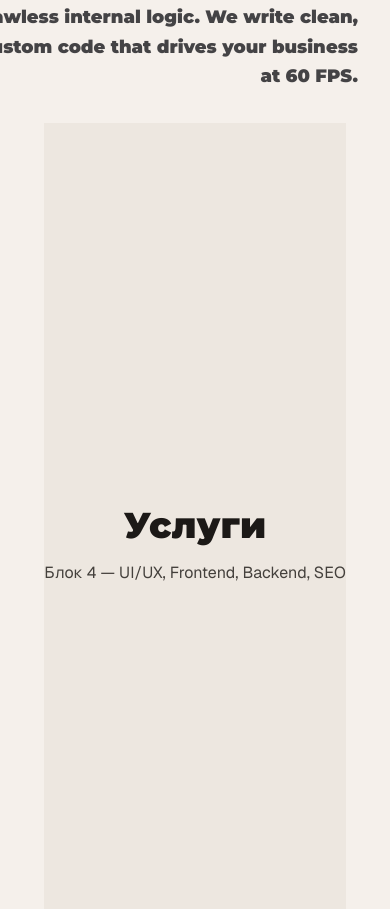
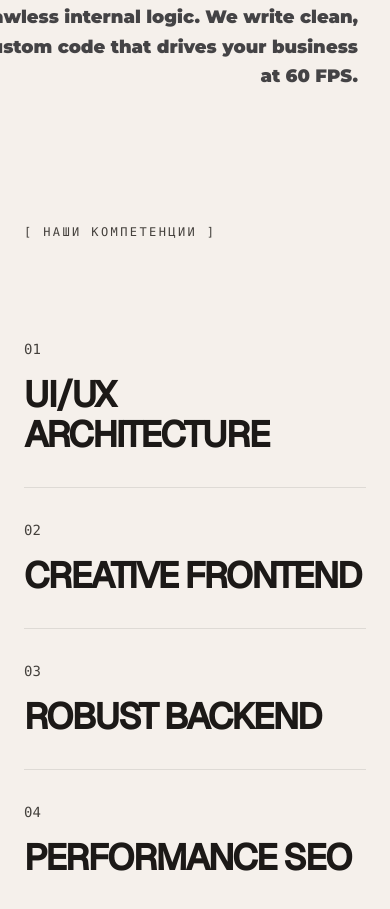
Before and after one commit to SenichSan/arsensan, a Next.js app: page / in a window 390 px wide. Shown: the part 4941-5850 px from the top of the page. Built offline with nearby package versions, Linux system fonts and the light colour scheme.

Commit message:
alpha version block 4 competentions;

```diff
--- a/app/page.tsx
+++ b/app/page.tsx
@@ -1,5 +1,6 @@
 import PainPoints from "@/components/PainPoints";
 import SolutionManifestoBlock from "@/components/SolutionManifestoBlock";
+import ServicesBlock from "@/components/ServicesBlock";
 
 export default function Home() {
   return (
@@ -80,17 +81,7 @@ export default function Home() {
       <SolutionManifestoBlock />
 
       {/* ─── Блок 4: Услуги (Декомпозиция) ─── */}
-      <section
-        id="services"
-        className="min-h-screen flex items-center justify-center bg-surface-alt"
-      >
-        <div className="text-center">
-          <h2 className="text-4xl md:text-5xl font-heading font-semibold">
-            Услуги
-          </h2>
-          <p className="mt-4 text-on-surface-muted">Блок 4 — UI/UX, Frontend, Backend, SEO</p>
-        </div>
-      </section>
+      <ServicesBlock />
 
       {/* ─── Блок 5: Портфолио (Доказательства) ─── */}
       <section
--- /dev/null
+++ b/components/ServicesBlock.tsx
@@ -0,0 +1,174 @@
+"use client";
+
+import React, { useRef, useEffect, useState } from "react";
+import gsap from "gsap";
+
+const servicesData = [
+  {
+    id: "01",
+    title: "UI/UX ARCHITECTURE",
+    description: "Проектирование логики, которая ведет клиента к покупке без визуального шума. Wireframes, Prototyping, Design Systems.",
+    mediaSrc: "https://images.unsplash.com/photo-1618005182384-a83a8bd57fbe?q=80&w=800&auto=format&fit=crop"
+  },
+  {
+    id: "02",
+    title: "CREATIVE FRONTEND",
+    description: "Анимации уровня Awwwards, WebGL и GSAP. Ваш сайт будет ощущаться как дорогой физический продукт.",
+    mediaSrc: "https://images.unsplash.com/photo-1550745165-9bc0b252726f?q=80&w=800&auto=format&fit=crop"
+  },
+  {
+    id: "03",
+    title: "ROBUST BACKEND",
+    description: "Бесшовная интеграция, безопасность данных и архитектура, которая выдержит высокие нагрузки.",
+    mediaSrc: "https://images.unsplash.com/photo-1555099962-4199c345e5dd?q=80&w=800&auto=format&fit=crop"
+  },
+  {
+    id: "04",
+    title: "PERFORMANCE SEO",
+    description: "Техническая оптимизация до зеленых зон в Google Lighthouse. Семантика и микроразметка.",
+    mediaSrc: "https://images.unsplash.com/photo-1551288049-bebda4e38f71?q=80&w=800&auto=format&fit=crop"
+  }
+];
+
+export default function ServicesBlock() {
+  const cursorRef = useRef<HTMLDivElement>(null);
+  const xTo = useRef<any>(null);
+  const yTo = useRef<any>(null);
+  const [activeMedia, setActiveMedia] = useState<number | null>(null);
+
+  // Состояние клика для мобильных устройств
+  const [activeAccordion, setActiveAccordion] = useState<number | null>(null);
+
+  useEffect(() => {
+    // Проверка на устройства с touch/без мыши
+    const isTouchDevice = window.matchMedia("(hover: none) and (pointer: coarse)").matches;
+
+    if (cursorRef.current && !isTouchDevice) {
+      xTo.current = gsap.quickTo(cursorRef.current, "x", { duration: 0.6, ease: "power3" });
+      yTo.current = gsap.quickTo(cursorRef.current, "y", { duration: 0.6, ease: "power3" });
+    }
+
+    const mouseMove = (e: MouseEvent) => {
+      // Игнорируем mousemove на тач-девайсах
+      if (isTouchDevice) return;
+
+      // Вычитаем половину ширины и высоты медиа-контейнера для центрирования
+      xTo.current?.(e.clientX - 150);
+      yTo.current?.(e.clientY - 200);
+    };
+
+    if (!isTouchDevice) {
+      window.addEventListener("mousemove", mouseMove);
+    }
+
+    return () => {
+      window.removeEventListener("mousemove", mouseMove);
+    };
+  }, []);
+
+  const handleMouseEnter = (index: number) => {
+    const isTouchDevice = window.matchMedia("(hover: none) and (pointer: coarse)").matches;
+    if (isTouchDevice) return;
+
+    setActiveMedia(index);
+    if (cursorRef.current) {
+      gsap.to(cursorRef.current, { scale: 1, duration: 0.5, ease: "back.out(1.5)" });
+    }
+  };
+
+  const handleMouseLeave = () => {
+    const isTouchDevice = window.matchMedia("(hover: none) and (pointer: coarse)").matches;
+    if (isTouchDevice) return;
+
+    setActiveMedia(null);
+    if (cursorRef.current) {
+      gsap.to(cursorRef.current, { scale: 0, duration: 0.3, ease: "power2.in" });
+    }
+  };
+
+  const handleItemClick = (index: number) => {
+    const isTouchDevice = window.matchMedia("(hover: none) and (pointer: coarse)").matches;
+    if (isTouchDevice) {
+      setActiveAccordion(activeAccordion === index ? null : index);
+    }
+  };
+
+  return (
+    <section id="services" className="relative w-full min-h-screen bg-[#F5F0EB] text-graphite py-24 px-6 md:px-12 cursor-default">
+
+      {/* Заголовок блока */}
+      <div className="w-full mb-8">
+        <span className="font-mono text-xs tracking-[0.2em] text-graphite-soft uppercase">
+          [ НАШИ КОМПЕТЕНЦИИ ]
+        </span>
+      </div>
+
+      {/* Список услуг */}
+      <ul className="flex flex-col w-full mt-16 group">
+        {servicesData.map((service, index) => {
+          const isMobileActive = activeAccordion === index;
+
+          return (
+            <li
+              key={service.id}
+              className="group/item border-b border-graphite/10 py-8 md:py-12 relative flex flex-col justify-center transition-opacity duration-500 hover:!opacity-100 group-hover:opacity-30 cursor-pointer md:cursor-default"
+              onMouseEnter={() => handleMouseEnter(index)}
+              onMouseLeave={handleMouseLeave}
+              onClick={() => handleItemClick(index)}
+            >
+              <div className="flex flex-col md:flex-row md:items-start w-full gap-4 md:gap-8 cursor-pointer">
+                {/* Номер */}
+                <span className="font-mono text-sm text-graphite-soft shrink-0 md:mt-2">
+                  {service.id}
+                </span>
+
+                <div className="flex flex-col w-full">
+                  {/* Огромный заголовок */}
+                  <h2 className="text-4xl md:text-7xl font-sans font-black uppercase tracking-tighter">
+                    {service.title}
+                  </h2>
+
+                  {/* Аккордеон (контент) */}
+                  {/*
+                      CSS-математика аккордеона через Grid:
+                      На мобильных: управляется кликами (isMobileActive).
+                      На десктопе: управляется чисто CSS hover-ом на li (md:group-hover/item:...)
+                      для идеально гладкого Transition без задержек JS
+                  */}
+                  <div
+                    className={`grid transition-all duration-500 ease-[cubic-bezier(0.19,1,0.22,1)]
+                      ${isMobileActive ? "grid-rows-[1fr] opacity-100 mt-4" : "grid-rows-[0fr] opacity-0"}
+                      md:grid-rows-[0fr] md:opacity-0 md:group-hover/item:grid-rows-[1fr] md:group-hover/item:opacity-100 md:group-hover/item:mt-4`}
+                  >
+                    <div className="overflow-hidden">
+                      <p className="text-lg md:text-xl text-graphite-soft font-serif max-w-2xl leading-relaxed pb-4">
+                        {service.description}
+                      </p>
+                    </div>
+                  </div>
+                </div>
+              </div>
+            </li>
+          );
+        })}
+      </ul>
+
+      {/* Плавающий Медиа-Контейнер */}
+      <div
+        ref={cursorRef}
+        className="media-cursor fixed top-0 left-0 w-[300px] h-[400px] pointer-events-none overflow-hidden scale-0 z-50 hidden md:block rounded-xl bg-surface border border-graphite/10 shadow-2xl"
+      >
+        {servicesData.map((service, index) => (
+          <img
+            key={`img-${service.id}`}
+            src={service.mediaSrc}
+            alt={service.title}
+            className={`absolute inset-0 w-full h-full object-cover transition-opacity duration-300 ease-in-out ${
+              activeMedia === index ? "opacity-100" : "opacity-0"
+            }`}
+          />
+        ))}
+      </div>
+    </section>
+  );
+}
```
